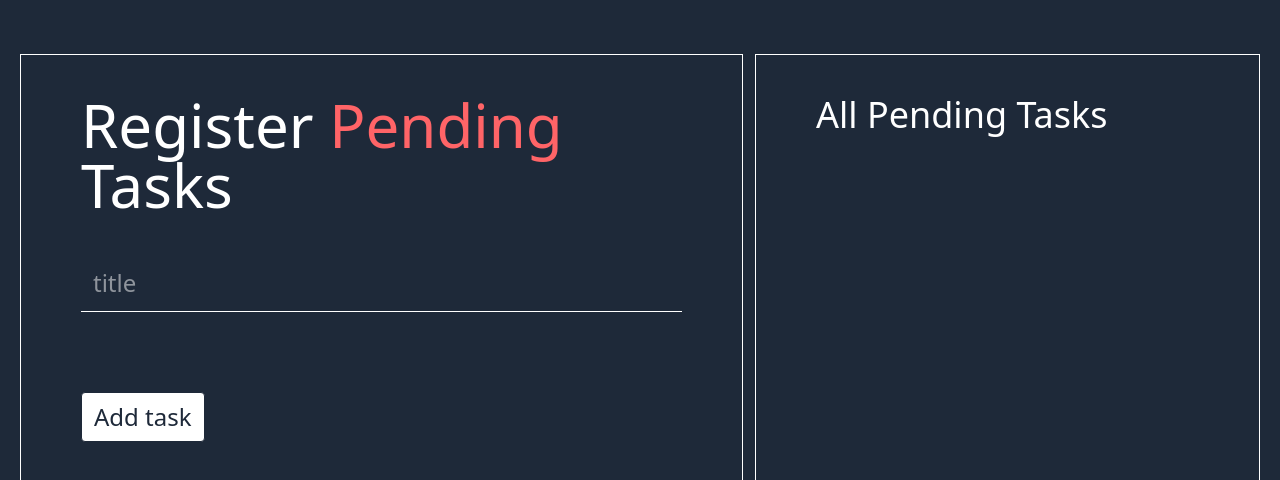
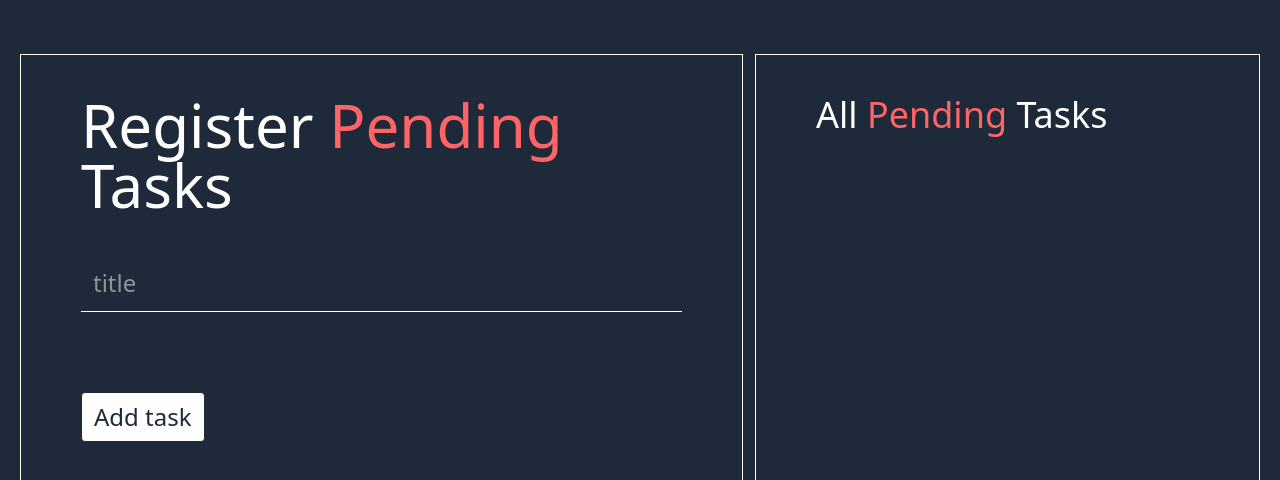
Before and after one commit to puskar2023/react-practice, a React (Vite) app in the folder todo-list/: page / in a window 1280 px wide. Shown: the top 480 px of the page. Built offline with nearby package versions, Linux system fonts and the light colour scheme.

Commit message:
adding style

```diff
--- a/todo-list/src/components/Create.jsx
+++ b/todo-list/src/components/Create.jsx
@@ -34,7 +34,7 @@ const Create = () => {
         className="p-3 text-2xl border-b outline-0"
       />
       <small>{errors?.title?.message}</small>
-      <button className="px-3 py-2 w-[fit-content]  text-xl rounded border bg-white text-gray-800 md:text-2xl">
+      <button className="px-3 py-2 w-[fit-content] text-xl rounded border bg-white text-gray-800 md:text-2xl">
         Add task
       </button>
     </form>
--- a/todo-list/src/components/Read.jsx
+++ b/todo-list/src/components/Read.jsx
@@ -21,7 +21,7 @@ const Read = () => {
     })
   return (
     <div className='w-[100%] h-[50%] overflow-auto px-6 py-3 border flex flex-col gap-1 lg:w-[45%] h-[90%] lg:px-15 py-10 lg:gap-10'>
-        <h1 className='text-4xl'>All Pending Tasks</h1>
+        <h1 className='text-4xl'>All <span className='text-red-400'>Pending</span> Tasks</h1>
         <ol className='flex flex-col gap-2 mt-10 lg:mt-1 '>{rendertasks}</ol>
     </div>
   )
```
